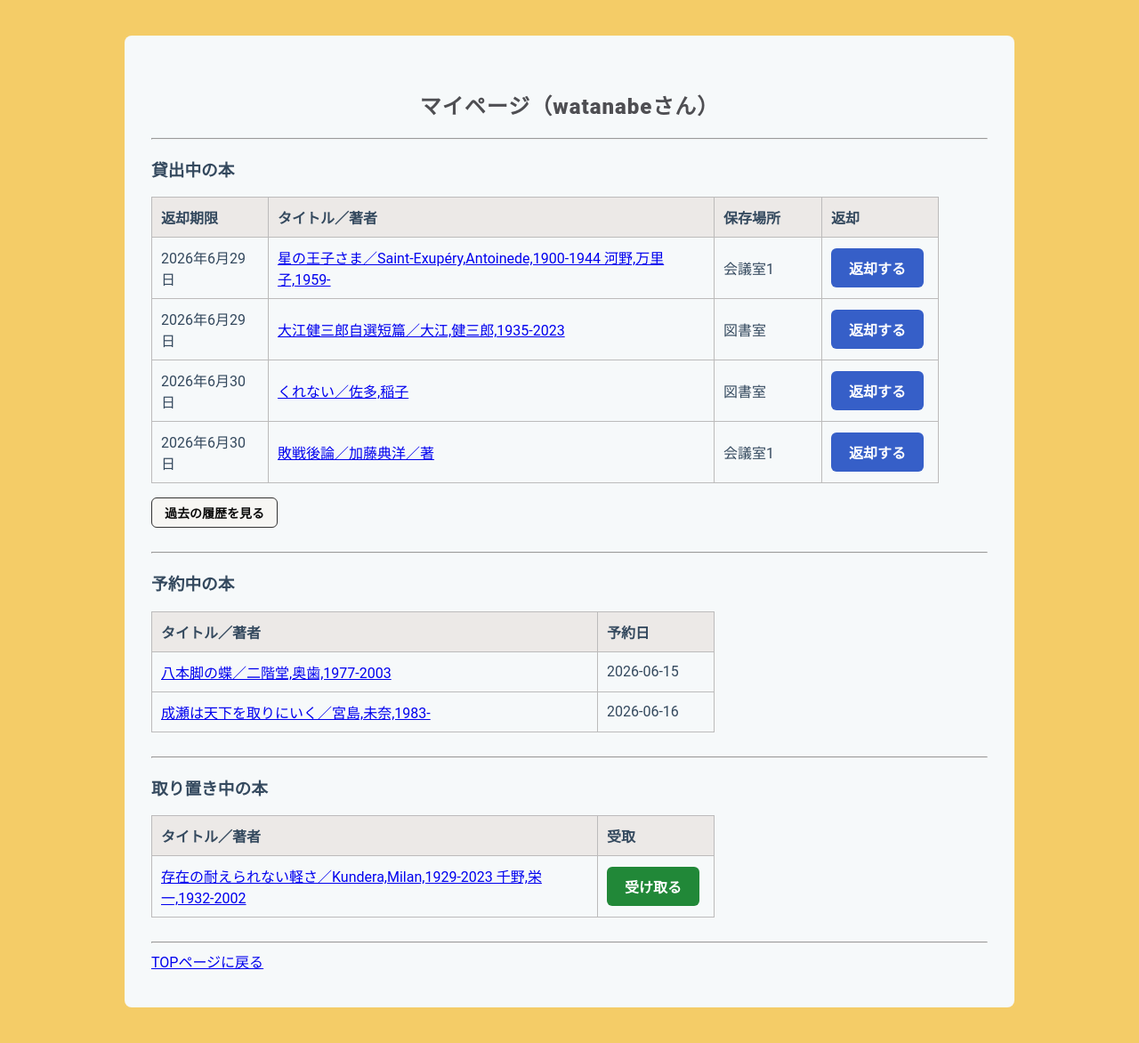
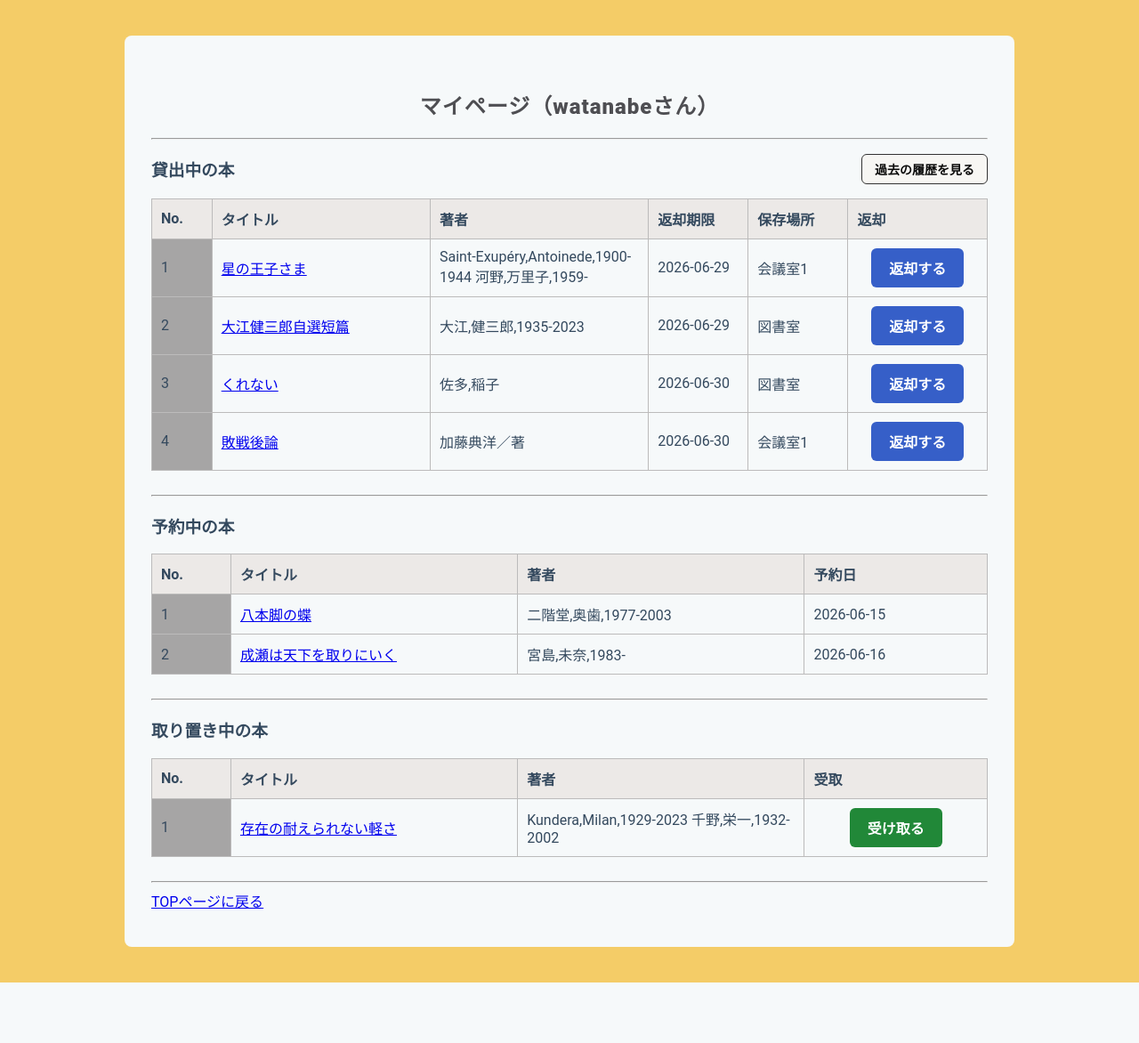
Before and after one commit to kk-watanabe/libraryproject, a Django app: page /library/mypage/ in a window 1280 px wide. Shown: the part 84-1256 px from the top of the page at 89% size. After the commit the page ends 1188 px from the top, so only its background shows below. Run offline with Django 5.2, Linux system fonts and the light colour scheme; a user stored in the database is signed in; data comes from the database, SQL or seed files in the repository; both versions use the stored data as it was after the commit.

Commit message:
260618 UI modified

```diff
--- a/static/libraryapp/base.css
+++ b/static/libraryapp/base.css
@@ -110,6 +110,7 @@ form button {
 
 table {
     border-collapse: collapse;
+    width: 100%;
 }
 
 th {
@@ -315,17 +316,30 @@ td:first-child {
     white-space: nowrap;
 }
 
-.title {
-    width: 480px;
+.number-header {
+    width: 40px;
 }
 
-.publisher {
-    width: 110px;
+.title {
+    width: 200px;
+}
+
+.author {
+    width: 200px;
+}
+
+.date {
+    width: 80px;
     white-space: nowrap;
 }
 
-.date {
-    width: 110px;
+.location {
+    width: 80px;
+    white-space: nowrap;
+}
+
+.button {
+    width: 120px;
     white-space: nowrap;
 }
 
@@ -340,18 +354,14 @@ td:first-child {
 
 .my-borrowed-header {
     display: flex;
+    justify-content: space-between;
     align-items: center;
-    gap: 20px;
+    margin-top: 16px;
     margin-bottom: 16px;
 }
 
 .my-borrowed-header h3 {
-    margin: 10px;
-}
-
-.my-history {
-    align-items: center;
-    margin-top: 16px;
+    margin: 0;
 }
 
 .number {
@@ -359,6 +369,6 @@ td:first-child {
     width: 40px;
 }
 
-.number-header {
-    width: 40px;
+.position-center {
+    text-align: center;
 }
--- a/templates/libraryapp/mypage.html
+++ b/templates/libraryapp/mypage.html
@@ -8,27 +8,38 @@
 
 <!-- 貸出中 -->
 <!--<div class="my-borrowed-header">-->
+<div class="my-borrowed-header">
 <h3>貸出中の本</h3>
-
+<a href="{% url 'borrow_history' %}"
+    class="action-button2">
+    過去の履歴を見る
+</a>
+</div>
 
 <!--</div>-->
 <table border="1">
     <tr>
+        <th class="number-header">No.</th>
+        <th class="title">タイトル</th>
+        <th class="author">著者</th>
         <th class="date">返却期限</th>
-        <th class="title">タイトル／著者</th>
         <th class="location">保存場所</th>
-        <th class="date">返却</th>
+        <th class="button">返却</th>
     </tr>
     {% for borrow in borrows %}
     <tr>
-        <td>{{ borrow.due_date }}</td>
+        <td class="number">
+            {{ forloop.counter }}
+        </td>
         <td>
             <a href="{% url 'book_detail' borrow.stock.book.id %}">
-                {{ borrow.stock.book.title }}／{{ borrow.stock.book.author }}
+                {{ borrow.stock.book.title }}
             </a>
         </td>
+        <td>{{ borrow.stock.book.author }}</td>
+        <td>{{ borrow.due_date|date:"Y-m-d" }}</td>
         <td>{{ borrow.stock.location }}</td>
-        <td>
+        <td class="position-center">
             <a href="{% url 'return_book' borrow.id %}"
                 class="action-button3">
                 返却する
@@ -41,12 +52,6 @@
     </tr>
     {% endfor %}
 </table>
-<div class="my-history">
-<a href="{% url 'borrow_history' %}"
-    class="action-button2">
-    過去の履歴を見る
-</a>
-</div>
 
 <br>
 
@@ -55,16 +60,22 @@
 <h3>予約中の本</h3>
 <table border="1">
     <tr>
-        <th class="title">タイトル／著者</th>
-        <th class="date">予約日</th>
+        <th class="number-header">No.</th>
+        <th class="title">タイトル</th>
+        <th class="author">著者</th>
+        <th class="button">予約日</th>
     </tr>
     {% for reservation in reservations %}
     <tr>
+        <td class="number">
+            {{ forloop.counter }}
+        </td>
         <td>
             <a href="{% url 'book_detail' reservation.book.id %}">
-                {{ reservation.book.title }}／{{ reservation.book.author }}
+                {{ reservation.book.title }}
             </a>
         </td>
+        <td>{{ reservation.book.author }}</td>
         <td>
             {{ reservation.reserved_at|date:"Y-m-d" }}
         </td>
@@ -83,17 +94,23 @@
 <h3>取り置き中の本</h3>
 <table border="1">
     <tr>
-        <th class="title">タイトル／著者</th>
-        <th class="date">受取</th>
+        <th class="number-header">No.</th>
+        <th class="title">タイトル</th>
+        <th class="author">著者</th>
+        <th class="button">受取</th>
     </tr>
     {% for hold in hold_stocks %}
     <tr>
+        <td class="number">
+            {{ forloop.counter }}
+        </td>
         <td>
             <a href="{% url 'book_detail' hold.stock.book.id %}">
-                {{ hold.stock.book.title }}／{{ hold.stock.book.author }}
+                {{ hold.stock.book.title }}
             </a>
         </td>
-        <td>
+        <td>{{ hold.stock.book.author }}</td>
+        <td class="position-center">
             <a href="{% url 'pickup_confirm' hold.id %}"
                 class="action-button">
                 受け取る
--- a/templates/libraryapp/return_complete.html
+++ b/templates/libraryapp/return_complete.html
@@ -4,9 +4,9 @@
 
 {% block content %}
 <h2>返却完了</h2>
-<p>ありがとうございます。</p>
+<p>ご利用いただきありがとうございます。</p>
 <p>『{{ stock.book.title }}』の返却を受け付けました。</p>
-<p>指定の場所へすみやかにお戻しください。</p><br>
+<p>指定の場所へお戻しくださいますよう、お願いします。</p><br>
 <p>保存場所：{{ stock.location }}</p><br>
 
 <a href="{% url 'mypage' %}">マイページへ戻る</a>
```
Also changed, not shown: templates/libraryapp/borrow_history.html (+16 -13 lines), templates/libraryapp/search_results.html (+5 -3 lines), db.sqlite3.
